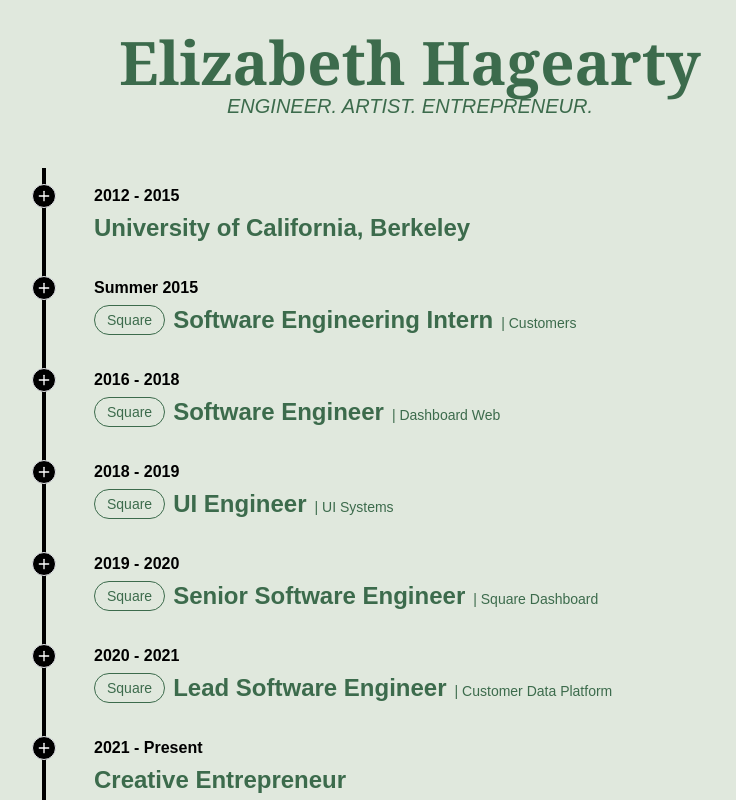
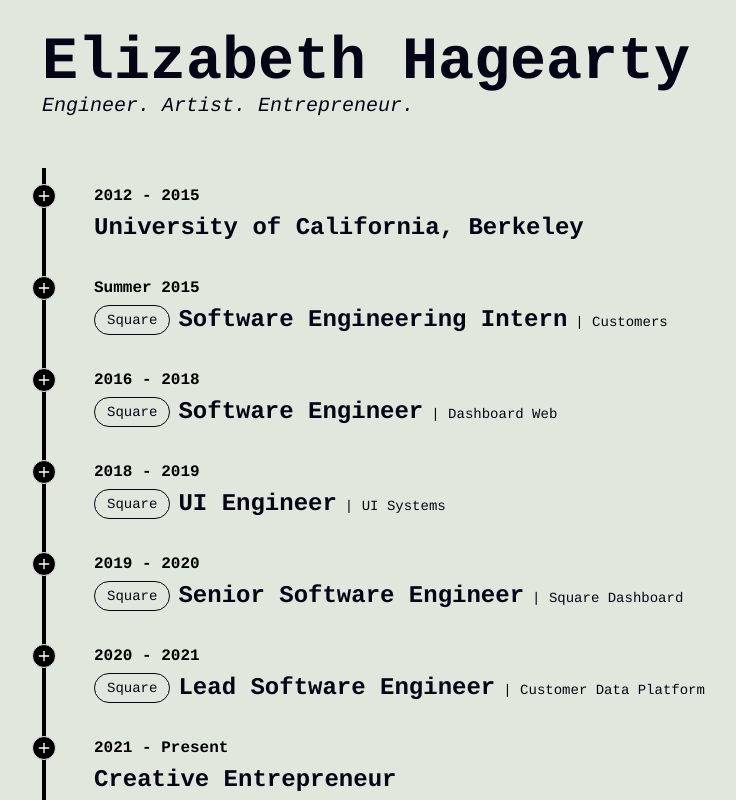
Before and after one commit to lizhagearty/astra, a Next.js app: page / in a window 1280 px wide. Shown: the top 800 px of the page, without its empty margins (230-966 px from the left). Built offline with nearby package versions, Linux system fonts and the light colour scheme.

Commit message:
changing theme

```diff
--- a/src/app/page.tsx
+++ b/src/app/page.tsx
@@ -16,7 +16,7 @@
 }
 
 
-const Reveal: React.FC<RevealProps> = ({ children, color = "bg-textGreen" }) => {
+const Reveal: React.FC<RevealProps> = ({ children, color = "bg-slate-950" }) => {
   const ref = useRef(null);
   const isInView = useInView(ref, { once: true });
 
@@ -90,7 +90,7 @@
       <Reveal>
         <div className="flex flex-col sm:flex-row sm:items-center">
           {item.company && (
-            <span className="inline-block max-w-[fit-content] mb-1 sm:mb-0 border border-textGreen text-textGreen text-sm font-medium px-3 py-1 rounded-full  sm:mr-2">
+            <span className="inline-block max-w-[fit-content] mb-1 sm:mb-0 border border-slate-950 text-slate-950 text-sm font-medium px-3 py-1 rounded-full  sm:mr-2">
               {item.company}
             </span>
           )}
@@ -143,10 +143,10 @@
   };
 
   return (
-    <main className="min-h-screen bg-backgroundGreen text-textGreen font-sans p-8">
-      <section className="text-center mb-12">
+    <main className="min-h-screen bg-backgroundGreen text-slate-950 font-sans p-8">
+      <section className="text-left mb-12">
         <h1 className="text-6xl font-serif font-bold">{personalInfo.name}</h1>
-        <p className="text-xl italic">ENGINEER. ARTIST. ENTREPRENEUR.</p>
+        <p className="text-xl italic">Engineer. Artist. Entrepreneur.</p>
       </section>
 
       <SectionWrapper title="">
--- a/src/app/resume/page.tsx
+++ b/src/app/resume/page.tsx
@@ -38,7 +38,7 @@
 
 const Resume: React.FC = () => {
   return (
-    <main className="min-h-screen bg-backgroundGreen text-textGreen font-sans p-8">
+    <main className="min-h-screen bg-slate-50 text-slate-950 font-sans p-8">
       <section className="text-center mb-12">
         <h1 className="text-6xl font-serif font-bold">{personalInfo.name}</h1>
       </section>
--- a/tailwind.config.js
+++ b/tailwind.config.js
@@ -13,8 +13,9 @@
         borderGreen: '#3c6b4c', // Border color for dividers
       },
       fontFamily: {
-        serif: ['Georgia', 'serif'],
-        sans: ['Arial', 'sans-serif'],
+        courier: ['Courier', 'monospace'],
+        serif: ['Courier', 'monospace'],
+        sans: ['Courier', 'monospace'],
       },
     },
   },
```
